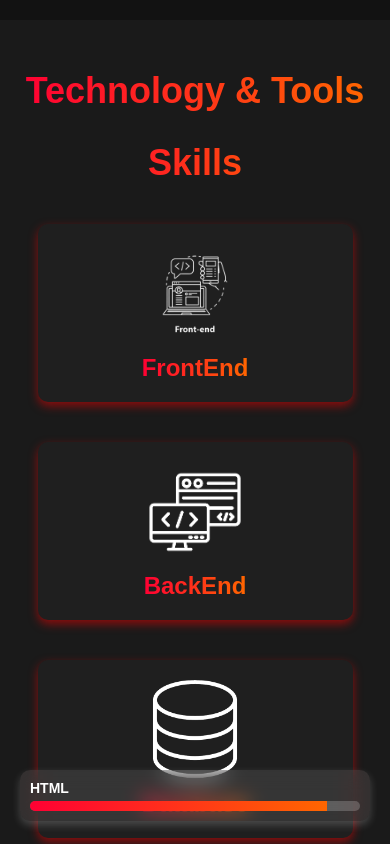
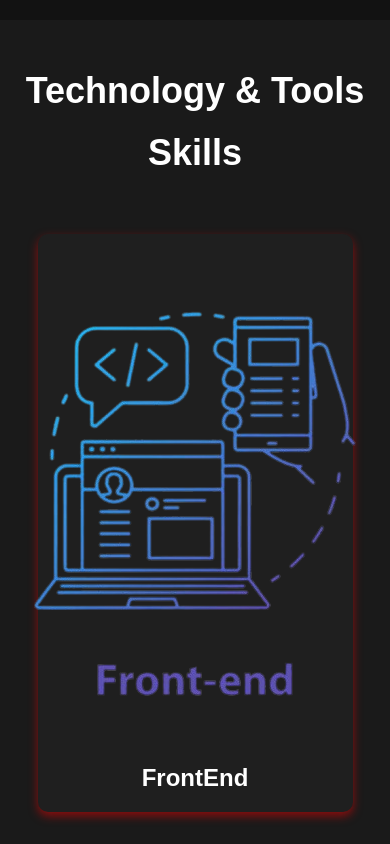
Before and after one commit to atifsayed22/Atif-Portfolio-, a plain HTML site: page index.html in a window 390 px wide. Shown: the part 680-1524 px from the top of the page. Drawn offline with Linux system fonts and the light colour scheme.

Commit message:
responsive3

```diff
--- a/style.css
+++ b/style.css
@@ -157,112 +157,77 @@ body {
 
 /* skills section */
 
-.skill-section{
-    height: 90vh;
-    width: 100vw;
+.skill-section {
+    height: auto; /* Allow height to adjust based on content */
+    padding: 50px 20px; /* Add padding for spacing */
     background-color: #1a1a1a;
     display: flex;
-    font-size: 1.75rem;
     flex-direction: column;
+    align-items: center;
+}
 
+.skill-heading {
+    display: flex;
+    justify-content: space-between;
+    width: 100%;
+    max-width: 1200px; /* Limit width for larger screens */
+    margin-bottom: 30px; /* Add space below the heading */
 }
-.skill-section h1{
 
-    margin:0 auto;
-    margin-bottom: 10px;
+.left-sec, .right-side {
+    flex: 1; /* Ensure both sections take equal space */
+    text-align: center;
 }
-.skill-heading{
+
+.skill-tech {
     display: flex;
-    justify-content: space-evenly;
+    flex-direction: column; /* Stack vertically on all screens */
+    width: 100%;
+    max-width: 1200px; /* Limit width for larger screens */
+    gap: 30px; /* Add space between sections */
 }
-.left-sec{
-    margin: 0 50px;
+
+.skill-container, .tech-container {
+    width: 100%; /* Full width for both containers */
 }
-.skill-tech{
+
+.skill-container {
     display: flex;
+    flex-wrap: wrap;
+    justify-content: center;
+    gap: 20px; /* Add space between skill cards */
 }
-.skill-container{
-    height: 60vh;
-    width: 50vw;
-    /* background-color: #641c1c; */
-    display: flex;
-    gap: 20px;
-    flex-wrap: wrap;
-    margin-left:10px ;
-    margin-top: 40px;
-}
-.skill-info{
-    height: 35vh;
-    width: 20vw;
-    background-color:#1f1f1f;
-    margin-top: 10px;
-    margin-left: 20px;
-    /* border: 2px solid rgb(210, 202, 202); */
+
+.skill-info {
+    width: 40%; /* Two cards per row with gap */
+    height: auto;
+    background-color: #1f1f1f;
     border-radius: 10px;
-    /* transform: translateY(5px); */
+    padding: 20px;
     box-shadow: 0 4px 10px rgba(255, 0, 0, 0.5);
     text-align: center;
-    padding: 10px;
-}
-.skill-info-con{
-    display: flex;
-}
-.skill-info-con p{
-    /* display: flex;
-    justify-content: center;
-    align-items: center; */
-    margin: auto;
-
-
-}
-.gradient-text {
-    background: linear-gradient(90deg, #ff0033, #ff6600);
-    -webkit-background-clip: text;
-    -webkit-text-fill-color: transparent;
-    font-size: 2.0rem;
 }
 
-.skill-info-con img{
-   height: 100px;
-   width: 100px;
-
-
-   filter: brightness(0) invert(1);
-}
-.ui{
-    height: 250px;
-    width: 150px;
-}
-.bg-remove{
-    background: none;
+.skill-info-con {
+    display: flex;
+    flex-direction: column;
+    align-items: center;
+    gap: 10px; /* Add space between image and text */
 }
 
-/* Technology Cards */
 .tech-container {
-    height: 60vh;
-    width: 45vw;
-    /* background-color: blue; */
-    margin-top: 40px;
-    margin-left: 20px;
-    gap: 20px;
     display: flex;
     flex-wrap: wrap;
+    justify-content: center;
+    gap: 20px; /* Add space between tech cards */
 }
 
 .tech-card {
+    width: calc(50% - 20px); /* Two cards per row with gap */
     background: rgba(255, 255, 255, 0.1);
     backdrop-filter: blur(10px);
-    padding: 10px;
-    margin-bottom: 0px;
-    display: flex;
-    flex-direction: column;
-    margin: 10px;
-
-
+    padding: 20px;
     border-radius: 10px;
-    /* text-align: left; */
-    width: 45%;
-    height: 20%;
     box-shadow: 0 4px 8px rgba(255, 255, 255, 0.2);
 }
 
@@ -272,7 +237,7 @@ body {
     height: 10px;
     background: rgba(255, 255, 255, 0.2);
     border-radius: 5px;
-    margin-top: 5px;
+    margin-top: 10px;
     position: relative;
     overflow: hidden;
 }
@@ -283,7 +248,6 @@ body {
     width: 0;
     transition: width 1.5s ease-in-out;
 }
-
 
 /* Mobile Responsive Styles */
 @media screen and (max-width: 768px) {
```
